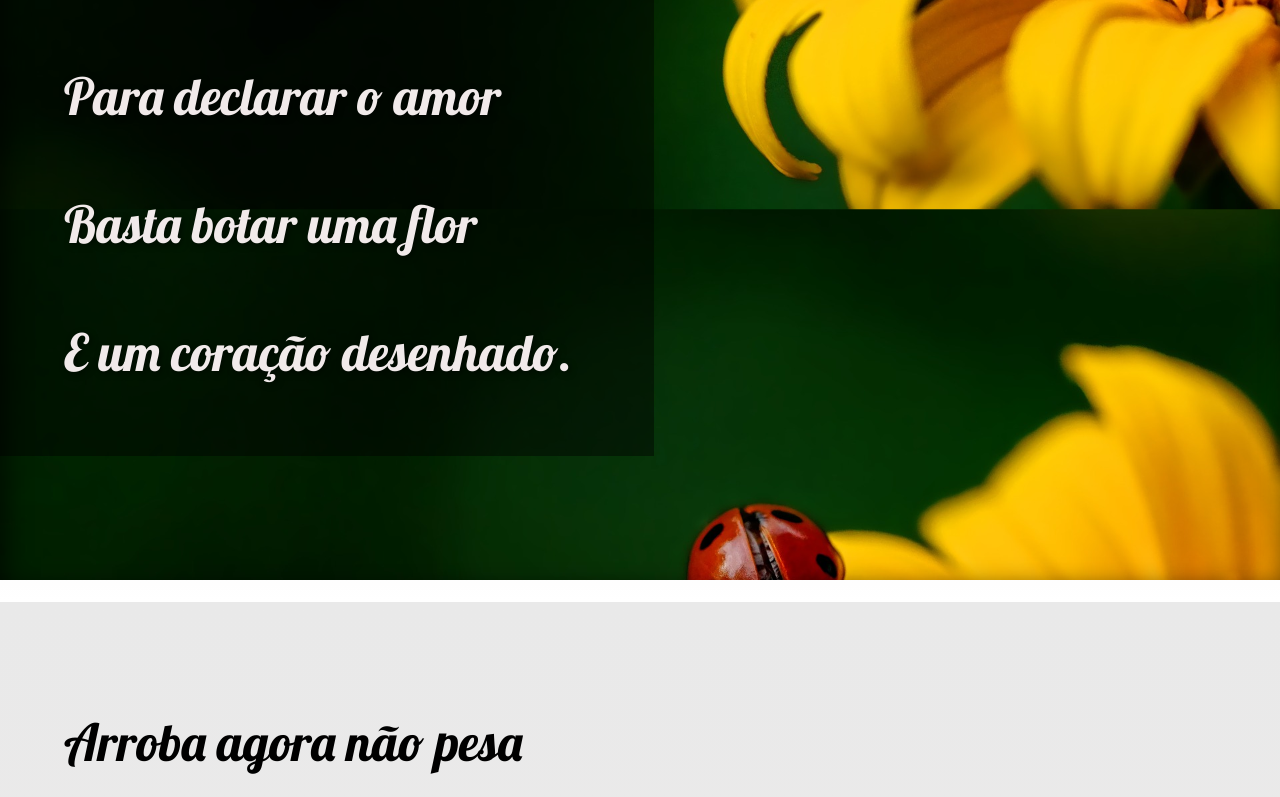
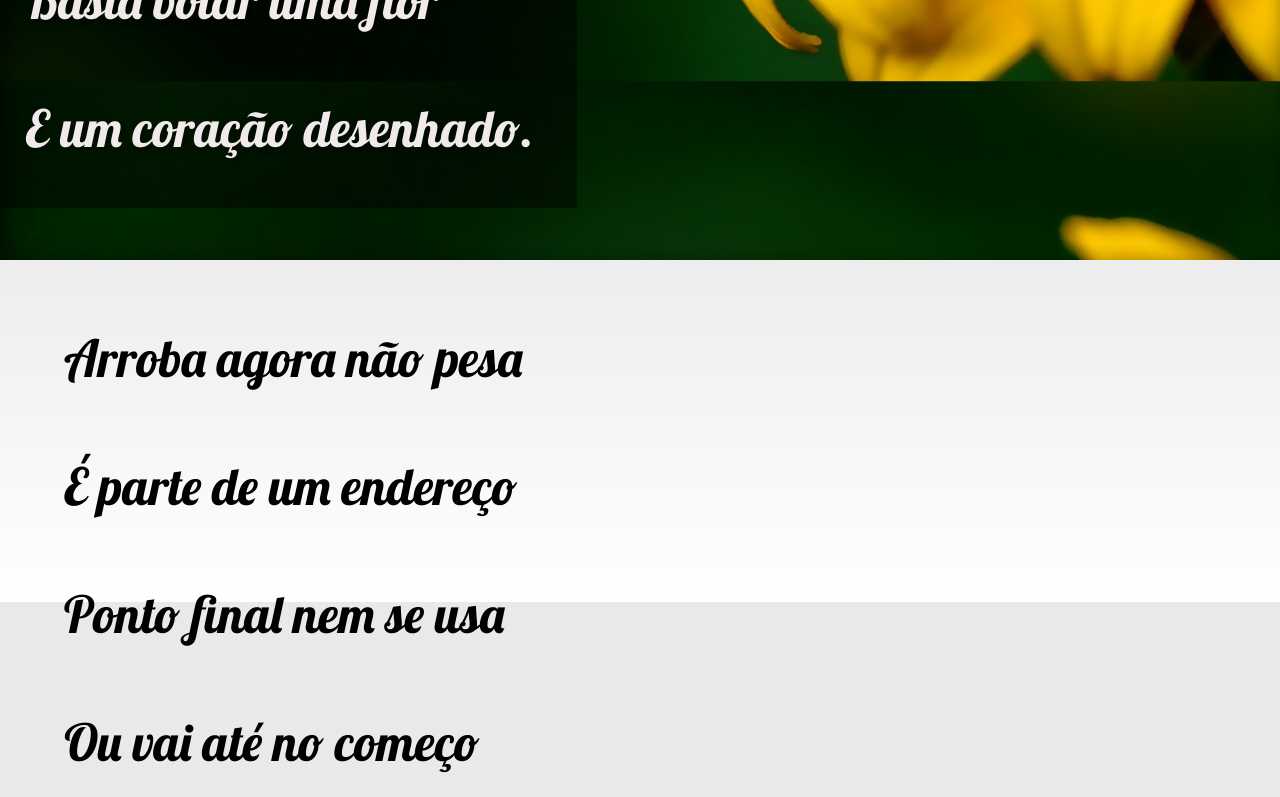
Before and after one commit to matheus369k/Site-Cordel, a plain HTML site: page index.html in a window 1280 px wide. Shown: the part 2000-2797 px from the top of the page. Drawn offline with Linux system fonts and the light colour scheme.

Commit message:
Update style.css

```diff
--- a/css/style.css
+++ b/css/style.css
@@ -45,7 +45,7 @@ main{
 }
 
 main > p{
-    margin: 10vh 0;
+    margin: 2vh 0;
 }
 
 div > p,
@@ -60,8 +60,8 @@ main > p{
 div > p{
     text-shadow: 2px 2px 6px rgba(0, 0, 0, 0.527);
     width: fit-content;
-    padding: 5vh 5vw;
-    margin: 15vh 0vh;
+    padding: 2vh 2vw;
+    margin: 6vh 0vh;
     color: rgb(241, 234, 234) ;
     background-color: rgba(0, 0, 0, 0.459);
 }
```
